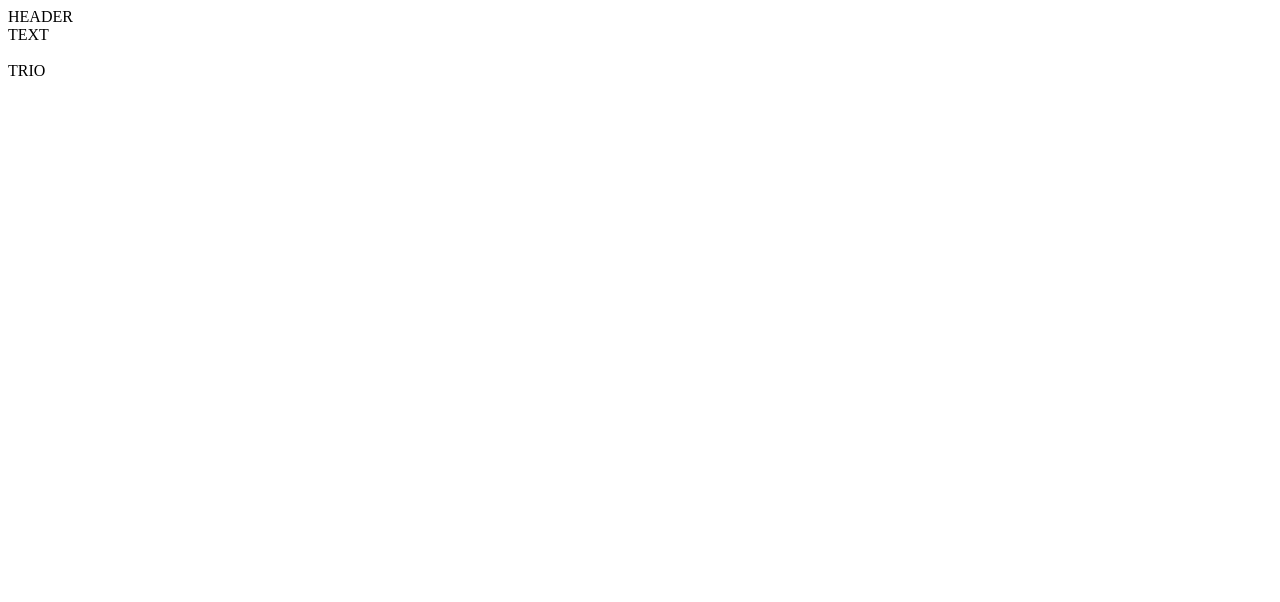
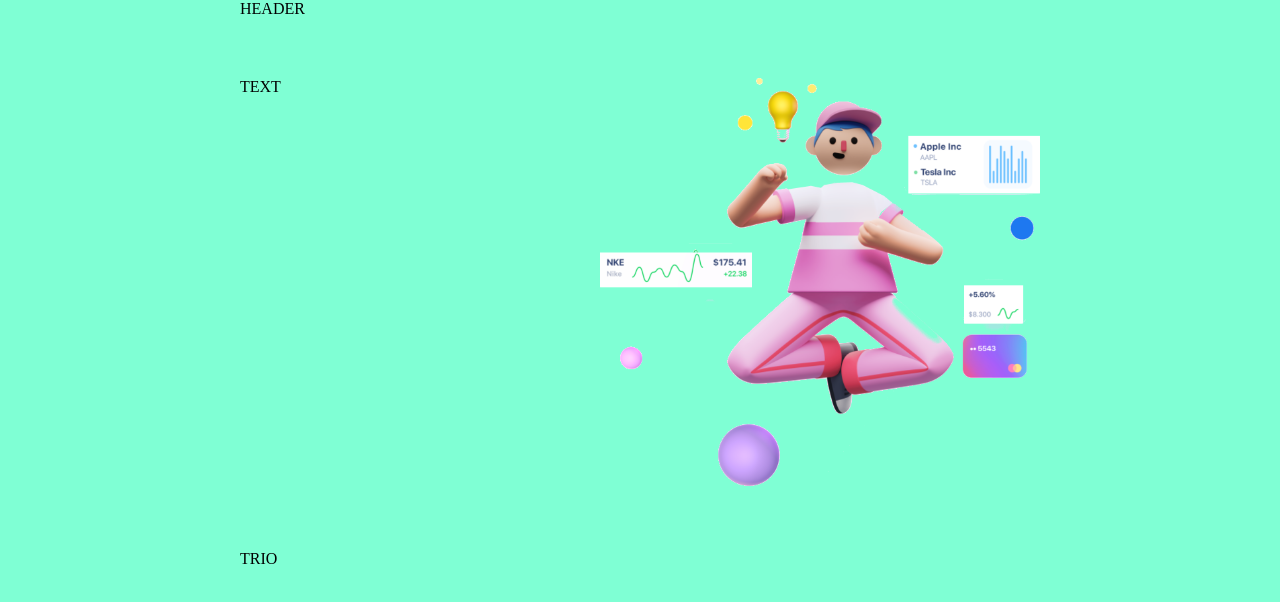
Before and after one commit to front-end-by-rimantas/51-grupe-easy-money, a website: page index.html in a window 1280 px wide. Drawn offline with Linux system fonts and the light colour scheme.

Commit message:
Basic layout #1

```diff
--- a/index.html
+++ b/index.html
@@ -28,7 +28,7 @@
             <div>
                 TEXT
             </div>
-            <img src="" alt="">
+            <img src="./person.webp" alt="Person">
         </section>
         <section>
             TRIO
--- a/main.css
+++ b/main.css
@@ -1,20 +1,30 @@
 body {
+    margin: 0;
+    background-color: aquamarine;
 }
 
-header {
+header,
+main > section:nth-child(1),
+main > section:nth-child(2) {
+    display: inline-block;
+    width: 800px;
+    margin-left: calc(50% - 400px);
 }
 
 main {
+    margin-top: 60px;
 }
 
-section:first-child {
+main > section + section {
+    margin-top: 60px;
 }
 
 div {
+    float: left;
+    width: 35%;
 }
 
 img {
+    float: right;
+    width: 55%;
 }
-
-section:last-child {
-}
```
Also changed, not shown: person.png (added), person.webp (added).
